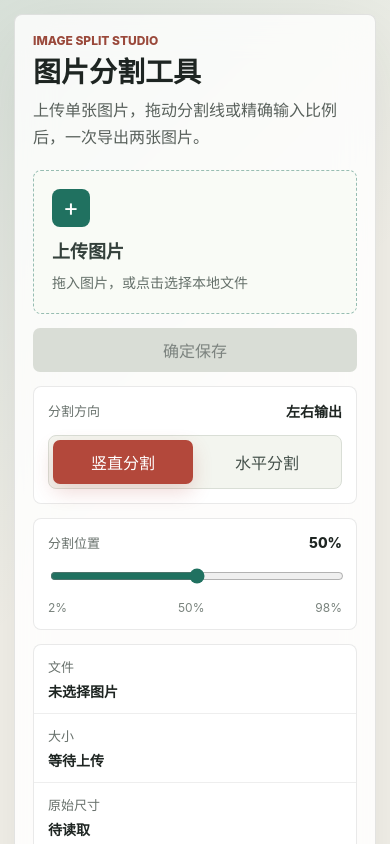
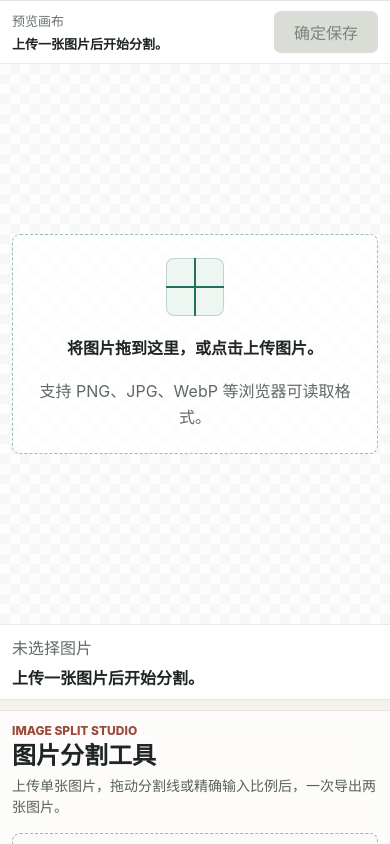
Before and after one commit to cizhaYang/separate-images, a React (Vite) app: page / in a window 390 px wide. Shown: the top 844 px of the page. Built offline with nearby package versions, Linux system fonts and the light colour scheme.

Commit message:
feat: 适配H5端操作体验

```diff
--- a/src/App.css
+++ b/src/App.css
@@ -249,7 +249,8 @@ body {
 }
 
 .primary-action {
-  width: 100%;
+  min-width: 128px;
+  padding: 0 18px;
   color: #ffffff;
   background: #207160;
   box-shadow: 0 14px 28px rgba(32, 113, 96, 0.24);
@@ -286,24 +287,11 @@ body {
   white-space: nowrap;
 }
 
-.status-pill {
+.canvas-actions {
+  display: flex;
+  align-items: center;
   flex: 0 0 auto;
-  padding: 6px 10px;
-  border-radius: 999px;
-  color: #59615c;
-  background: #edf0ea;
-  font-size: 12px;
-  font-weight: 800;
-}
-
-.status-pill.success {
-  color: #207160;
-  background: #e5f2ed;
-}
-
-.status-pill.error {
-  color: #b3483b;
-  background: #fae9e6;
+  gap: 10px;
 }
 
 .preview-area {
@@ -338,6 +326,7 @@ body {
   max-width: 100%;
   max-height: calc(100vh - 188px);
   border-radius: 4px;
+  touch-action: none;
   user-select: none;
   object-fit: contain;
   box-shadow: 0 22px 52px rgba(31, 36, 33, 0.22);
@@ -350,6 +339,7 @@ body {
   appearance: none;
   background: transparent;
   box-shadow: none;
+  touch-action: none;
 }
 
 .split-line.vertical {
@@ -394,13 +384,13 @@ body {
   position: absolute;
   top: 50%;
   left: 50%;
-  width: 22px;
-  height: 22px;
-  border: 3px solid #b3483b;
+  width: 16px;
+  height: 16px;
+  border: 2px solid #b3483b;
   border-radius: 999px;
   content: "";
   background: #ffffff;
-  box-shadow: 0 8px 20px rgba(31, 36, 33, 0.22);
+  box-shadow: 0 6px 14px rgba(31, 36, 33, 0.18);
   transform: translate(-50%, -50%);
   transition: border-color 140ms ease, transform 140ms ease;
 }
@@ -508,35 +498,135 @@ body {
 }
 
 @media (max-width: 900px) {
+  body {
+    background: #f4f2eb;
+  }
+
   .app-shell {
-    padding: 14px;
+    padding: 10px;
   }
 
   .tool-panel {
     grid-template-columns: 1fr;
+    gap: 10px;
     min-height: calc(100vh - 28px);
   }
 
+  .canvas-panel {
+    order: 1;
+  }
+
   .control-rail {
+    order: 2;
     display: grid;
     grid-template-columns: 1fr;
+    padding: 12px;
   }
 
   .image-stage,
   .image-stage img {
-    max-height: 58vh;
+    max-height: 62vh;
   }
 }
 
 @media (max-width: 560px) {
-  .app-header h1 {
-    font-size: 28px;
+  .app-shell {
+    padding: 0;
   }
 
-  .canvas-topbar,
+  .tool-panel {
+    min-height: 100vh;
+  }
+
+  .control-rail,
+  .canvas-panel {
+    border-right: 0;
+    border-left: 0;
+    border-radius: 0;
+    box-shadow: none;
+  }
+
+  .control-rail {
+    gap: 10px;
+  }
+
+  .app-header {
+    gap: 6px;
+  }
+
+  .app-header h1 {
+    font-size: 24px;
+  }
+
+  .app-header p {
+    font-size: 14px;
+    line-height: 1.5;
+  }
+
+  .upload-card {
+    min-height: 104px;
+    padding: 14px;
+  }
+
+  .upload-card.compact {
+    min-height: 88px;
+  }
+
+  .upload-icon {
+    width: 32px;
+    height: 32px;
+  }
+
+  .control-card {
+    gap: 10px;
+    padding: 12px;
+  }
+
+  .summary-grid {
+    grid-template-columns: repeat(2, minmax(0, 1fr));
+  }
+
+  .summary-grid div,
+  .summary-grid div:first-child {
+    border-top: 1px solid rgba(40, 47, 43, 0.08);
+  }
+
+  .summary-grid div:nth-child(1),
+  .summary-grid div:nth-child(2) {
+    border-top: 0;
+  }
+
+  .canvas-topbar {
+    position: sticky;
+    top: 0;
+    z-index: 10;
+    align-items: center;
+    padding: calc(10px + env(safe-area-inset-top)) 12px 10px;
+    background: rgba(255, 255, 255, 0.94);
+    backdrop-filter: blur(18px);
+  }
+
+  .canvas-topbar strong {
+    max-width: 46vw;
+    font-size: 13px;
+  }
+
+  .canvas-actions {
+    gap: 8px;
+  }
+
+  .primary-action {
+    min-width: 104px;
+    min-height: 42px;
+    padding: 0 14px;
+  }
+
   .status-bar {
     align-items: stretch;
     flex-direction: column;
+    gap: 6px;
+    min-height: auto;
+    padding: 10px 12px calc(10px + env(safe-area-inset-bottom));
   }
 
   .status-bar strong {
@@ -544,7 +634,36 @@ body {
   }
 
   .preview-area {
-    min-height: 340px;
-    padding: 14px;
+    min-height: min(68vh, 560px);
+    padding: 12px;
+  }
+
+  .image-stage,
+  .image-stage img {
+    max-height: calc(68vh - 32px);
+  }
+
+  .split-line.vertical {
+    width: 44px;
+  }
+
+  .split-line.horizontal {
+    height: 44px;
+  }
+
+  .split-line::after {
+    width: 12px;
+    height: 12px;
+    border-width: 2px;
+    box-shadow: 0 4px 10px rgba(31, 36, 33, 0.16);
+  }
+
+  .empty-state {
+    min-height: 220px;
+    padding: 18px;
+  }
+
+  .empty-state strong {
+    font-size: 16px;
   }
 }
--- a/src/App.tsx
+++ b/src/App.tsx
@@ -123,6 +123,7 @@ export default function App() {
 
   const handleSplitPointerDown = (event: PointerEvent<HTMLButtonElement>) => {
     event.preventDefault();
+    event.currentTarget.setPointerCapture(event.pointerId);
     setIsDragging(true);
     updateRatioFromPointer(event.clientX, event.clientY);
   };
@@ -205,15 +206,6 @@ export default function App() {
             />
           </label>
 
-          <button
-            className="primary-action"
-            disabled={!sourceFile || exportStatus === 'processing'}
-            onClick={handleExport}
-            type="button"
-          >
-            {exportStatus === 'processing' ? '正在生成...' : '确定保存'}
-          </button>
-
           <div className="control-card">
             <div className="control-heading">
               <span>分割方向</span>
@@ -290,7 +282,16 @@ export default function App() {
               <span>预览画布</span>
               <strong>{statusMessage}</strong>
             </div>
-            <span className={`status-pill ${exportStatus}`}>{sourceFile ? '可编辑' : '等待图片'}</span>
+            <div className="canvas-actions">
+              <button
+                className="primary-action"
+                disabled={!sourceFile || exportStatus === 'processing'}
+                onClick={handleExport}
+                type="button"
+              >
+                {exportStatus === 'processing' ? '正在生成...' : '确定保存'}
+              </button>
+            </div>
           </div>
 
           <div
```
